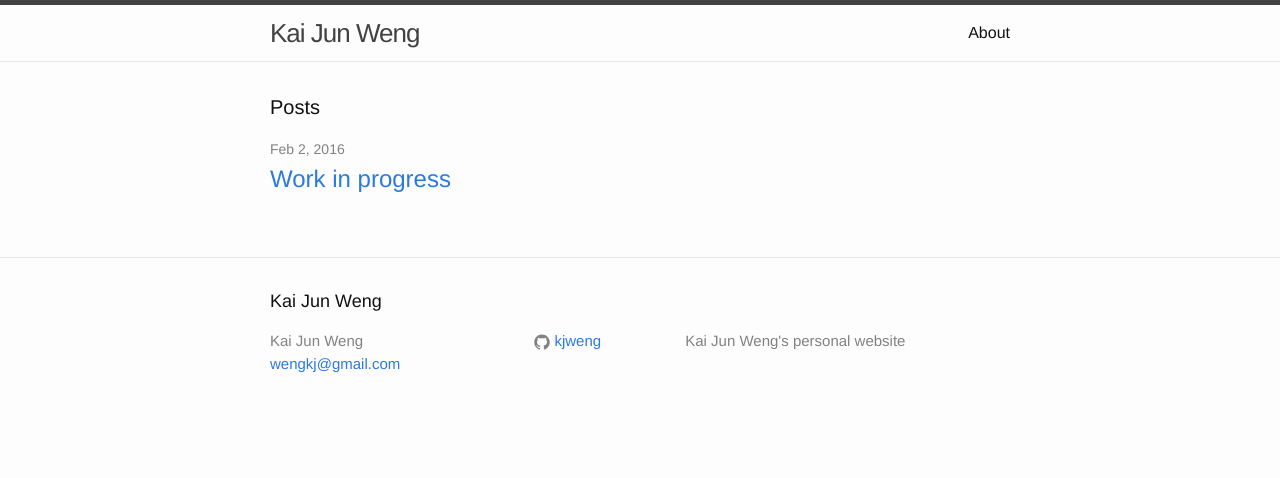
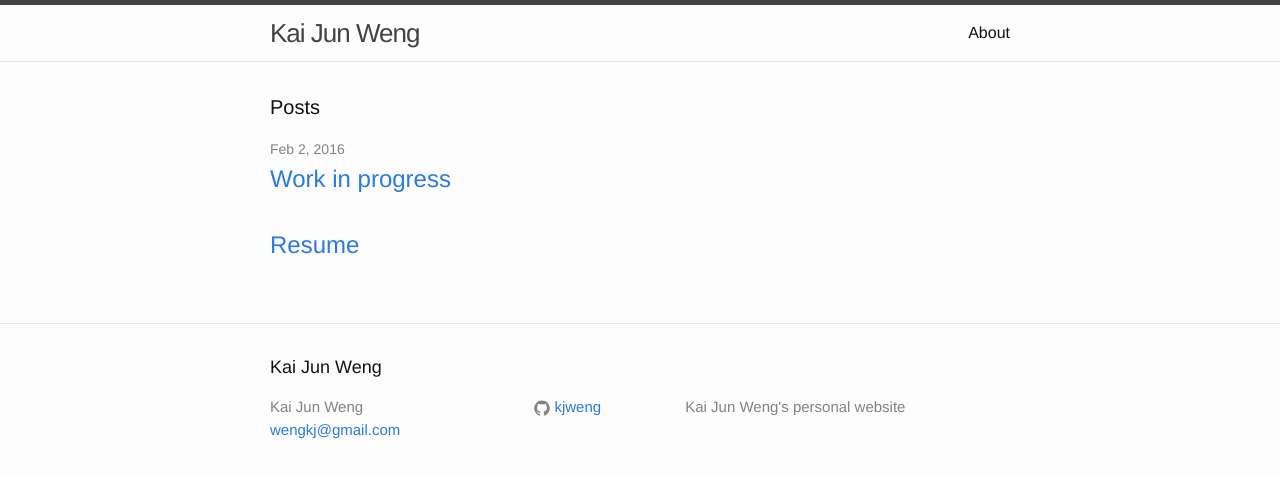
Before and after one commit to kjweng/kaijunweng.github.io, a Jekyll site: the page built from index.html, in a window 1280 px wide. Shown: the top 478 px of the page. Built offline with Jekyll 4.4.1, drawn with Linux system fonts in a browser that asks for light colours.

Commit message:
Add resume link

```diff
--- a/index.html
+++ b/index.html
@@ -16,5 +16,8 @@ layout: default
         </h2>
       </li>
     {% endfor %}
+        <li>
+            <a class="post-link" href="https://www.dropbox.com/s/mw391v171mwb2qs/KJWeng_Resume_SW_3A.pdf?dl=0">Resume</a>
+        </li>
   </ul>
 </div>
```
